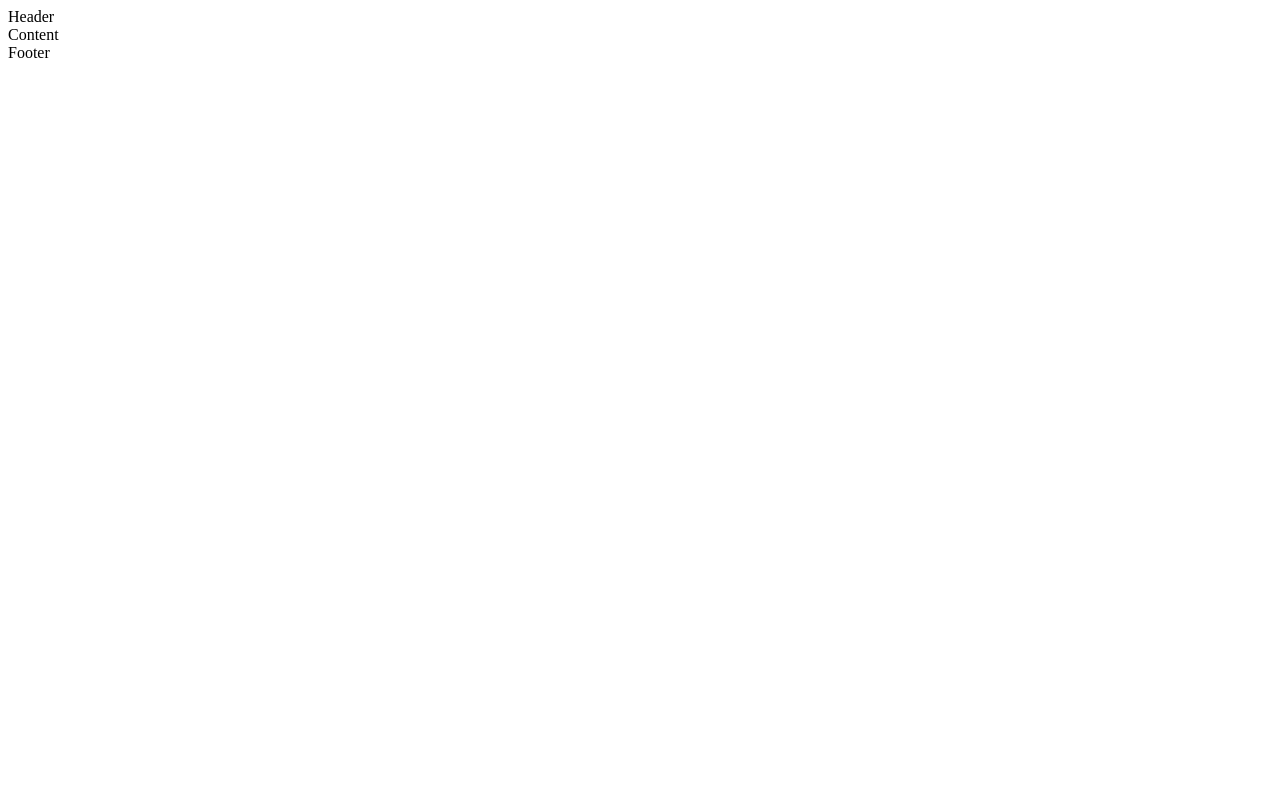
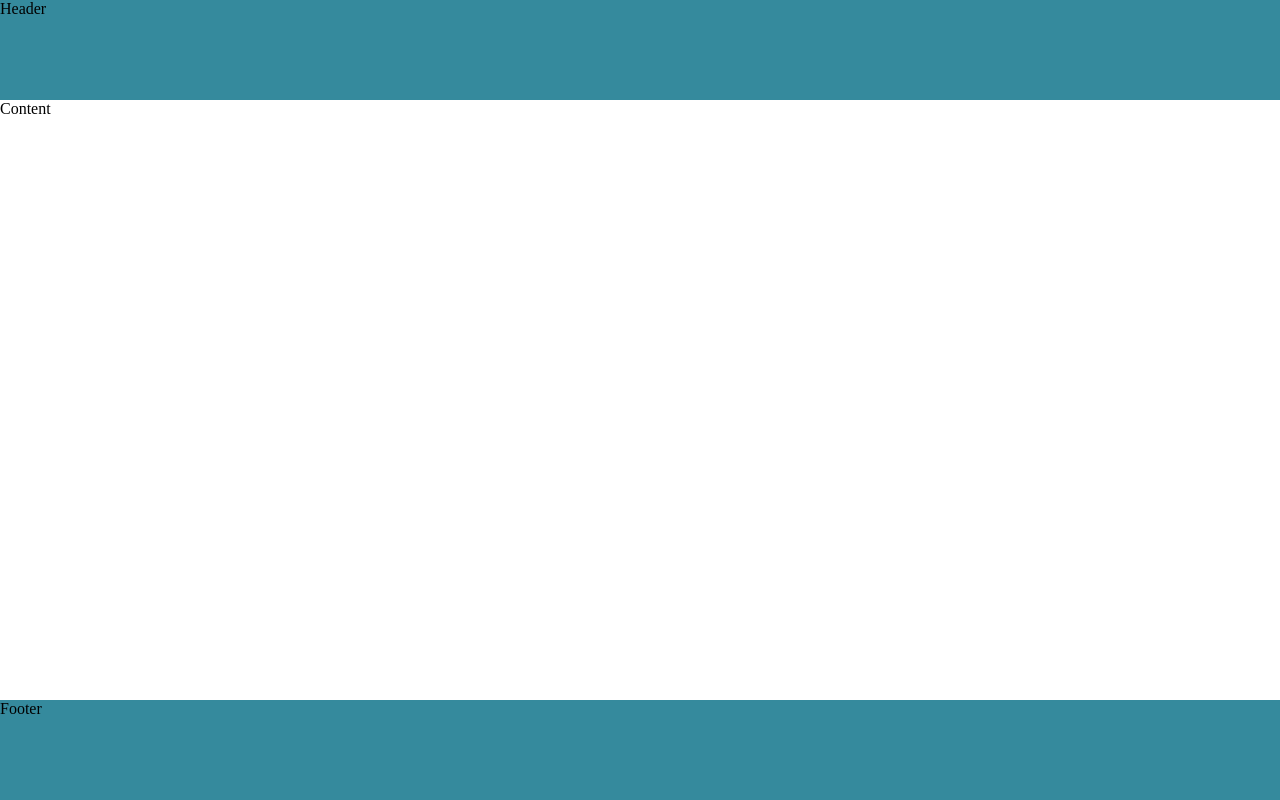
Before and after one commit to JustinMyerson/html-css-day-2-exercise-1, a plain HTML site: page index.html in a window 1280 px wide. Drawn offline with Linux system fonts and the light colour scheme.

Commit message:
Complete CSS code

```diff
--- a/index.html
+++ b/index.html
@@ -2,6 +2,7 @@
 <html lang="en">
 <head>
     <title>Document</title>
+    <link rel="stylesheet" href="styles.css">
 </head>
 <body>
     <div class="page-wrapper">
--- a/styles.css
+++ b/styles.css
@@ -0,0 +1,24 @@
+body {
+    margin: 0;
+    height: 100vh;
+}
+
+.page-wrapper {
+    display: flex;
+    flex-direction: column;
+    height: 100%;
+}
+
+.page-content {
+    flex-grow: 1;
+}
+
+.page-header {
+    background-color: #358A9D;
+    height: 100px;
+}
+
+.page-footer {
+    background-color: #358A9D;
+    height: 100px;
+}
```
